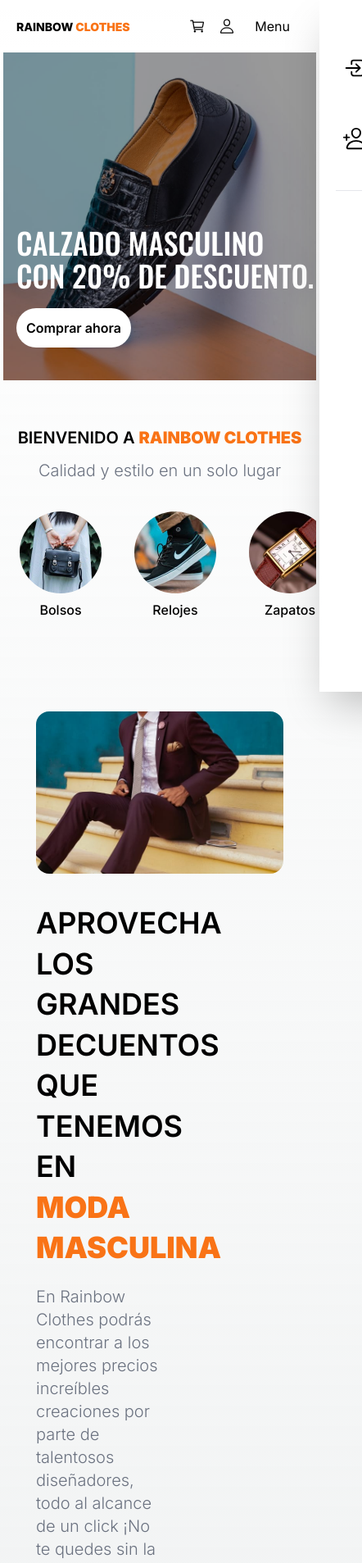
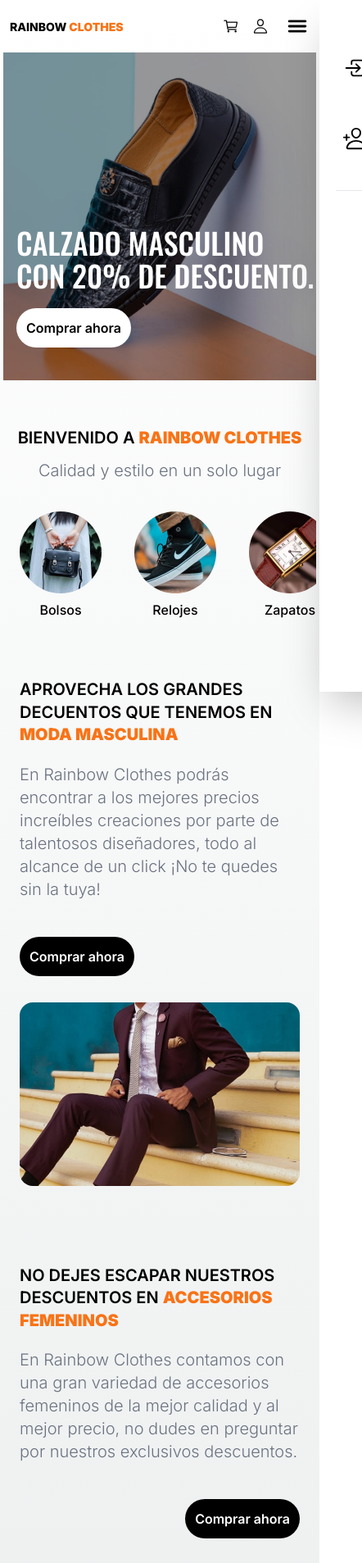
Before and after one commit to andersonP-R/rainbow-front, a Next.js app: page / in a window 390 px wide. Shown: the top 1907 px of the page at 82% size, 442 px wide, since content can reach past the window. Built offline with nearby package versions, Linux system fonts and the light colour scheme.

Commit message:
upd sections and nav

```diff
--- a/src/app/(shop)/page.tsx
+++ b/src/app/(shop)/page.tsx
@@ -59,10 +59,10 @@
       </section>
 
       {/* ------------- APROVECHA LOS GRANDES DECUENTOS QUE TENEMOS EN MODA MASCULINA SECTION --------------- */}
-      <section className="h-auto mb-10 p-10">
-        <div className="flex flex-col-reverse md:flex-row ">
-          <div className="flex flex-col gap-5 w-[50%]">
-            <h1 className="text-black text-4xl font-semibold leading-snug">
+      <section className="h-auto mb-10 px-5 md:p-10">
+        <div className="flex flex-col md:flex-row">
+          <div className="flex flex-col mb-8 md:mb-0 gap-5 md:w-[50%]">
+            <h1 className="text-black text-xl md:text-4xl font-semibold leading-snug">
               APROVECHA LOS GRANDES DECUENTOS QUE TENEMOS EN{" "}
               <strong className="text-orange-500">MODA MASCULINA</strong>
             </h1>
@@ -79,17 +79,17 @@
             </Link>
           </div>
 
-          <div className="w-full mb-9 md:mb-0 md:w-[50%]">
+          <div className="w-full md:mb-0 md:w-[50%]">
             <img src="/images/1.jpg" alt="men-suit" className="rounded-2xl" />
           </div>
         </div>
       </section>
 
       {/* ------------- NO DEJES ESCAPAR NUESTROS DESCUENTOS EN... SECTION  --------------- */}
-      <section className="h-auto mb-10 p-10">
-        <div className="flex flex-row-reverse ">
-          <div className="flex flex-col gap-5 w-[50%] text-right">
-            <h1 className="text-black text-4xl font-semibold leading-snug">
+      <section className="h-auto mb-10 px-5 md:p-10">
+        <div className="flex flex-col md:flex-row-reverse">
+          <div className="flex flex-col mb-8 md:mb-0 gap-5 md:w-[50%] md:text-right">
+            <h1 className="text-black text-xl md:text-4xl font-semibold leading-snug">
               NO DEJES ESCAPAR NUESTROS DESCUENTOS EN {""}
               <strong className="text-orange-500">ACCESORIOS FEMENINOS</strong>
             </h1>
@@ -106,7 +106,7 @@
             </Link>
           </div>
 
-          <div className="w-[50%] mr-10">
+          <div className="w-full md:mb-0 md:w-[50%]">
             <img src="/images/2.jpg" alt="men-suit" className="rounded-2xl" />
           </div>
         </div>
@@ -117,15 +117,15 @@
         <img
           src="/images/bg3.jpg"
           alt="shoes"
-          className="absolute -z-10 w-screen h-[500px]"
+          className="absolute -z-10 w-screen h-[500px] object-cover"
         />
 
         <div className="flex flex-col items-center gap-6 w-[500px] text-center">
-          <h1 className="text-white text-4xl font-semibold leading-snug">
+          <h1 className="text-white text-xl md:text-4xl font-semibold leading-snug">
             MONTONES DE DESCUENTOS Y PRENDAS INCREIBLES {""}
             <strong className="text-orange-500">PARA TI</strong>
           </h1>
-          <p className="font-light text-xl text-white mb-6">
+          <p className="font-light text-xl px-8 md:px-0 text-white mb-6">
             No todos los días te sientes igual, por lo que tu ropa tampoco debe
             ser la misma, ponte lo que haga que te sientas bien cada día.
           </p>
@@ -139,9 +139,9 @@
       </section>
 
       {/* ---------------------- ÚNETE A NOSOTROS... - SECTION ------------------------- */}
-      <section className="h-auto mb-10 p-10">
-        <div className="flex ">
-          <div className="flex flex-col gap-5 w-[50%] mr-20">
+      <section className="h-auto mb-10 px-5 md:px-0 md:p-10">
+        <div className="flex md:flex-row flex-col">
+          <div className="flex flex-col gap-5 md:w-[50%] md:mr-20">
             <h1 className="text-black text-4xl font-semibold leading-snug">
               ¡ÚNETE A NOSOTROS PARA RECIBIR ACTUALIZACIONES INSTANTÁNEAS{" "}
               <strong className="text-orange-500">
@@ -157,7 +157,7 @@
               <input
                 type="email"
                 placeholder="correo electronico"
-                className="rounded-l-3xl px-5 outline-none"
+                className="rounded-l-3xl px-2 md:px-5 outline-none"
               />
               <Link
                 href="/"
@@ -168,7 +168,7 @@
             </div>
           </div>
 
-          <div className="w-[50%]">
+          <div className="w-[50%] hidden md:flex">
             <img src="/images/3.jpg" alt="men-suit" className="rounded-2xl" />
           </div>
         </div>
--- a/src/components/ui/footer/Footer.tsx
+++ b/src/components/ui/footer/Footer.tsx
@@ -34,7 +34,7 @@
 
         {/* ----------- RIGHT CONTENT -------------- */}
         <div className="flex flex-col w-[95%] md:w-[60%]">
-          <h1 className="text-white mb-8 text-4xl leading-relaxed">
+          <h1 className="text-white mb-8 text-3xl md:text-4xl leading-relaxed">
             Estamos felices de tenerte en nuestra tienda, tanto virtual como
             fisica, no dudes en contactarnos o visitarnos.
           </h1>
@@ -64,7 +64,7 @@
       </div>
       <div className="bg-gray-700 h-[1px] mx-8" />
       <div className="flex justify-center p-8">
-        <span className="text-white font-extralight justify-self-center mb-10">
+        <span className="text-white font-extralight text-center justify-self-center mb-10">
           &copy; Rainbow clothes - Todos los derechos reservados.
         </span>
       </div>
--- a/src/components/ui/sidebar/Sidebar.tsx
+++ b/src/components/ui/sidebar/Sidebar.tsx
@@ -51,7 +51,7 @@
       {/* side menu */}
       <nav
         className={clsx(
-          "fixed p-5 right-0 top-0 w-[400px] h-screen bg-white z-20 shadow-2xl transform transition-all duration-300",
+          "fixed p-5 right-0 top-0 w-[300px] h-screen bg-white z-20 shadow-2xl transform transition-all duration-300",
           {
             "translate-x-full": !isSideMenuOpen,
           }
@@ -59,7 +59,7 @@
       >
         <IoCloseOutline
           size={50}
-          className="absolute z-10 right-1 cursor-pointer"
+          className="absolute z-10 right-1 top-2 cursor-pointer"
           onClick={() => closeMenu()}
         />
 
@@ -148,6 +148,9 @@
             </Link>
           </>
         )}
+        <div className="flex justify-center w-full text-black text-sm md:text-3xl font-extrabold">
+          RAINBOW <strong className="text-orange-500">CLOTHES</strong>
+        </div>
       </nav>
     </div>
   );
--- a/src/components/ui/top-menu/MenuButton.tsx
+++ b/src/components/ui/top-menu/MenuButton.tsx
@@ -1,15 +1,16 @@
 "use client";
 
 import { useUIStore } from "@/store";
+import { IoMenu } from "react-icons/io5";
 
 export const MenuButton = () => {
   const openMenu = useUIStore((state) => state.openSideMenu);
   return (
     <button
-      className="m-2 p-2 rounded-md transition-all hover:bg-gray-100"
+      className="px-3 rounded-md transition-all hover:bg-gray-100"
       onClick={() => openMenu()}
     >
-      Menu
+      <IoMenu size={30} />
     </button>
   );
 };
--- a/src/components/ui/top-menu/TopMenu.tsx
+++ b/src/components/ui/top-menu/TopMenu.tsx
@@ -2,11 +2,7 @@
 
 import { useEffect, useState } from "react";
 import Link from "next/link";
-import {
-  IoCartOutline,
-  IoPersonOutline,
-  IoSearchOutline,
-} from "react-icons/io5";
+import { IoCartOutline, IoPersonOutline } from "react-icons/io5";
 import { MenuButton } from "./MenuButton";
 import { useCartStore } from "@/store/cart/cart-store";
 
@@ -19,7 +15,7 @@
     setLoaded(true);
   }, []);
   return (
-    <nav className="flex px-5 justify-between items-center w-full h-16 ">
+    <nav className="flex pl-3 md:px-5 justify-between items-center w-full h-16 ">
       <div>
         <Link
           href={"/"}
```
